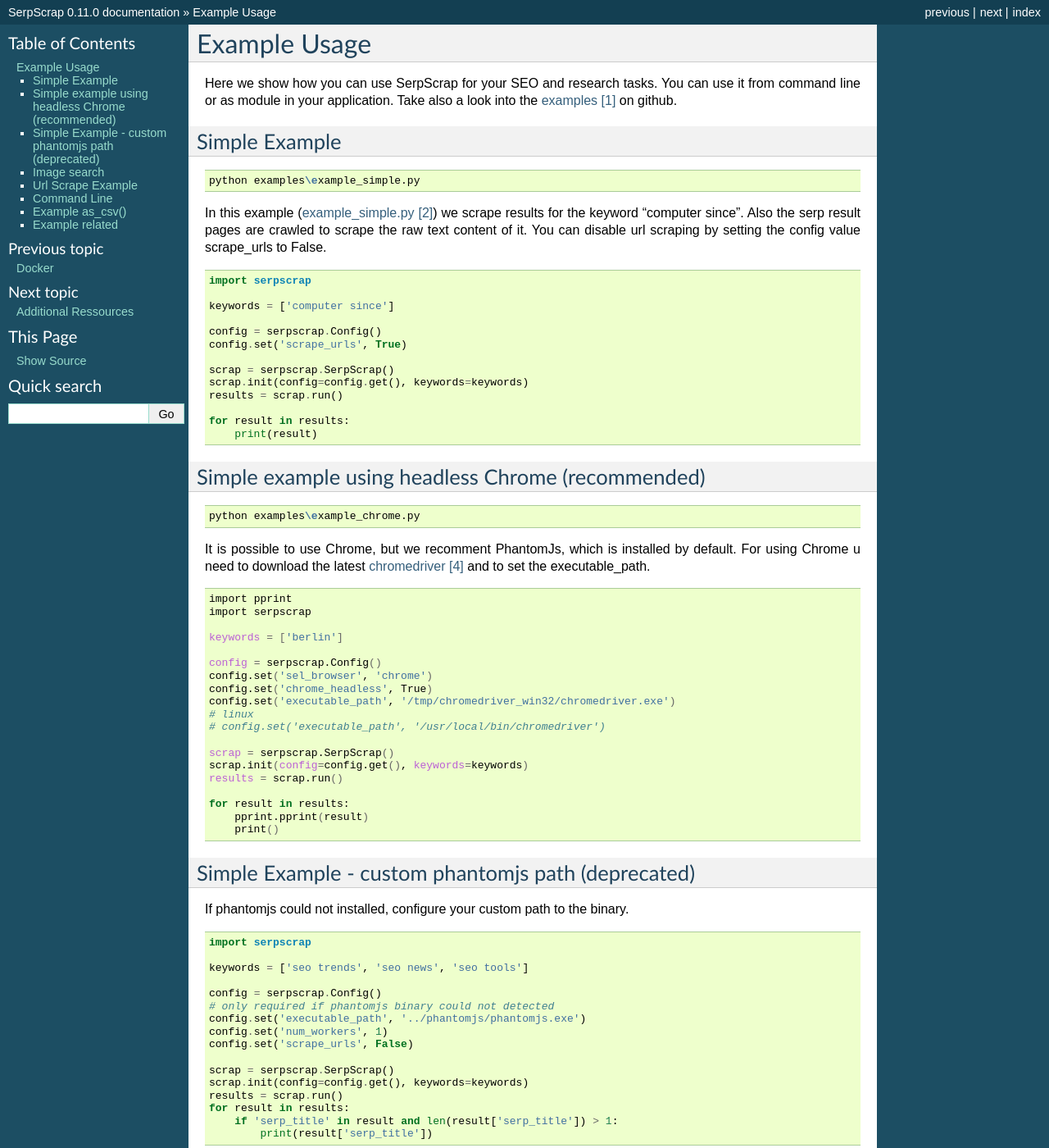
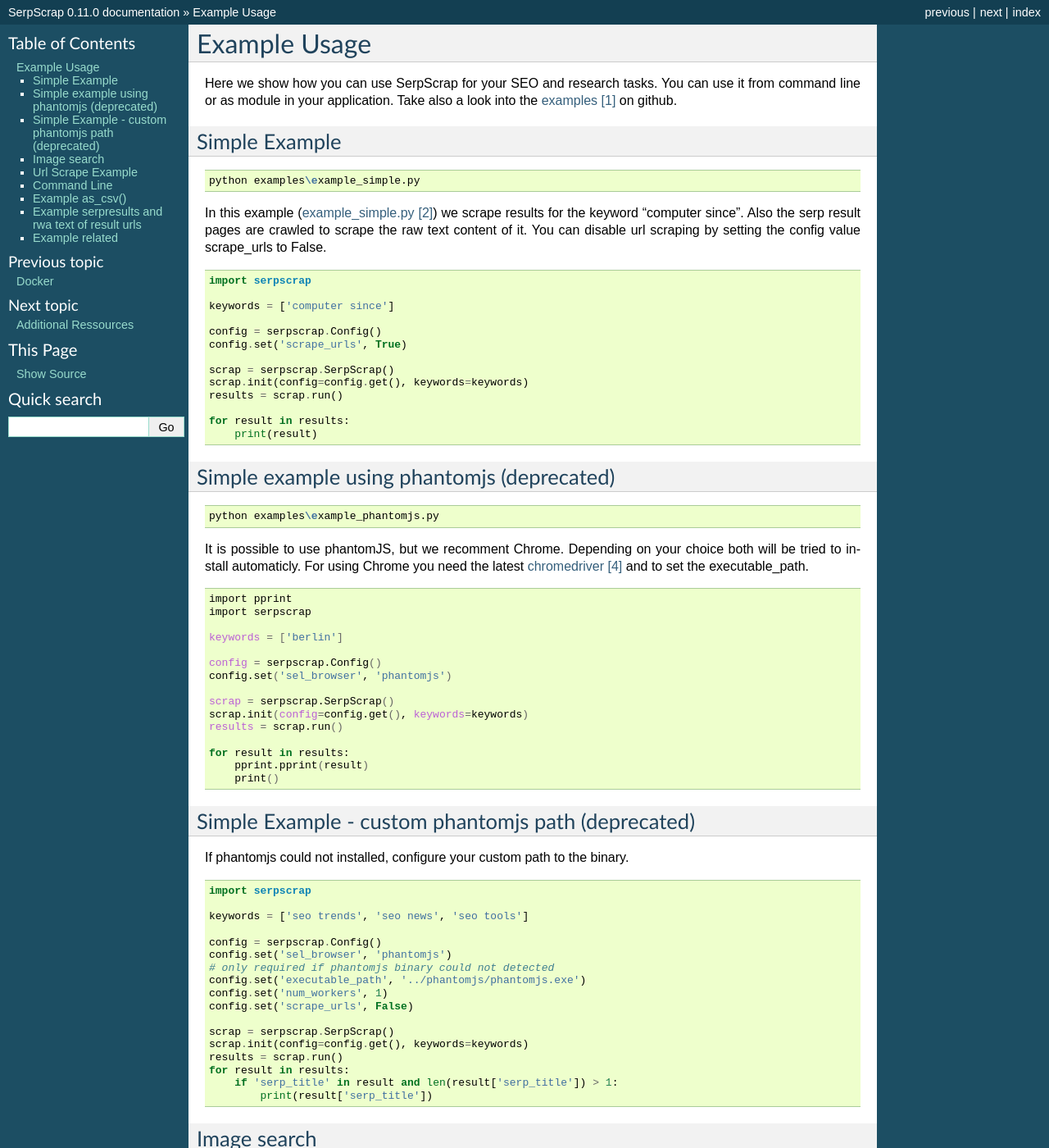
Before and after one commit to ecoron/SerpScrap, a Sphinx documentation site: the page built from docs/examples.rst, in a window 1280 px wide and 1400 px high. Shown: the whole window at 82% size. Built offline with Sphinx 7.4.7, drawn with Linux system fonts in a browser that asks for light colours; some of the changed text lies outside the part shown.

Commit message:
update docs

```diff
--- a/docs/configuration.rst
+++ b/docs/configuration.rst
@@ -21,12 +21,13 @@
 * database_name: '/tmp/serpscrap'                     - path and name sqlite db (stores scrape results)
 * dir_screenshot: '/tmp/screenshots'                  - basedir for saved screenshots
 * do_caching: True                                    - enable / disable caching
-* executable_path: '/usr/local/bin/chromedriver'      - path to chromedriver
+* executable_path: '/usr/local/bin/chromedriver'      - path to chromedriver, should detected automaticly
 * google_search_url: 'https://www.google.com/search?' - base search url, modify for other countries
 * headers:                                            - dict to customize request header, see below
 * num_pages_for_keyword: 2                            - number of result pages to scrape
 * num_results_per_page: 10                            - number results per searchengine page
 * proxy_file: ''                                      - path to proxy file, see below
+* sel_browser: 'chrome'                               - browser (chrome, phantomJS)
 * scrape_urls: False                                  - scrape urls of search results
 * screenshot: True                                    - enable screenshots for each query
 * search_engines: ['google']                          - search engines (google)
@@ -80,7 +81,7 @@
 Headers
 -------
 
-You can customize your searchengine request headers
+You can customize your searchengine request headers if you are using phantomJS
 by providing a dict in your configuration. If you
 don't customize this setting, the default is used.
 
--- a/docs/examples.rst
+++ b/docs/examples.rst
@@ -34,15 +34,15 @@
    for result in results:
        print(result)
 
-Simple example using headless Chrome (recommended)
---------------------------------------------------
+Simple example using phantomjs (deprecated)
+-------------------------------------------
 
 .. code-block:: bash
 
-   python examples\example_chrome.py
+   python examples\example_phantomjs.py
 
-It is possible to use Chrome, but we recomment PhantomJs, which is installed by default.
-For using Chrome u need to download the latest `chromedriver`_ and to set the executable_path.
+It is possible to use phantomJS, but we recomment Chrome. Depending on your choice both will be tried to install automaticly.
+For using Chrome you need the latest `chromedriver`_ and to set the executable_path.
 
 .. code-block:: bash
 
@@ -52,11 +52,7 @@
    keywords = ['berlin']
 
    config = serpscrap.Config()
-   config.set('sel_browser', 'chrome')
-   config.set('chrome_headless', True)
-   config.set('executable_path', '/tmp/chromedriver_win32/chromedriver.exe')
-   # linux
-   # config.set('executable_path', '/usr/local/bin/chromedriver')
+   config.set('sel_browser', 'phantomjs')
 
    scrap = serpscrap.SerpScrap()
    scrap.init(config=config.get(), keywords=keywords)
@@ -80,6 +76,7 @@
    keywords = ['seo trends', 'seo news', 'seo tools']
 
    config = serpscrap.Config()
+   config.set('sel_browser', 'phantomjs')
    # only required if phantomjs binary could not detected
    config.set('executable_path', '../phantomjs/phantomjs.exe')
    config.set('num_workers', 1)
@@ -160,7 +157,7 @@
 
 save the results for later seo analytics by using the
 as_csv() method. this method needs as argument the path
-to the file.
+to the file. The saved file is tab separated and values are quoted.
 
 .. code-block:: python
 
@@ -173,7 +170,33 @@
 
    scrap = serpscrap.SerpScrap()
    scrap.init(config=config.get(), keywords=keywords)
-   results = scrap.as_csv('/tmp/seo-research')
+   scrap.as_csv('/tmp/seo-research')
+
+
+Example serpresults and rwa text of result urls
+-----------------------------------------------
+
+You can scrape serp results and fetching the raw text contents of result urls at once
+
+.. code-block:: bash
+
+   python examples\example_serp_urls.py
+
+The resulting data will have additional fields containing data from the scraped urls.
+
+.. code-block:: python
+
+   import serpscrap
+
+   keywords = ['corfu']
+
+   config = serpscrap.Config()
+   config.set('scrape_urls', True)
+
+   scrap = serpscrap.SerpScrap()
+   scrap.init(config=config.get(), keywords=keywords)
+   scrap.as_csv('/tmp/output')
+
 
 Example related
 ---------------
```
Also changed, not shown: README.rst (+12 -7 lines), docs/index.rst (+16 -9 lines), docs/install.rst (+9 -7 lines), docs/results.rst (+15 -0 lines), 1 other file.
